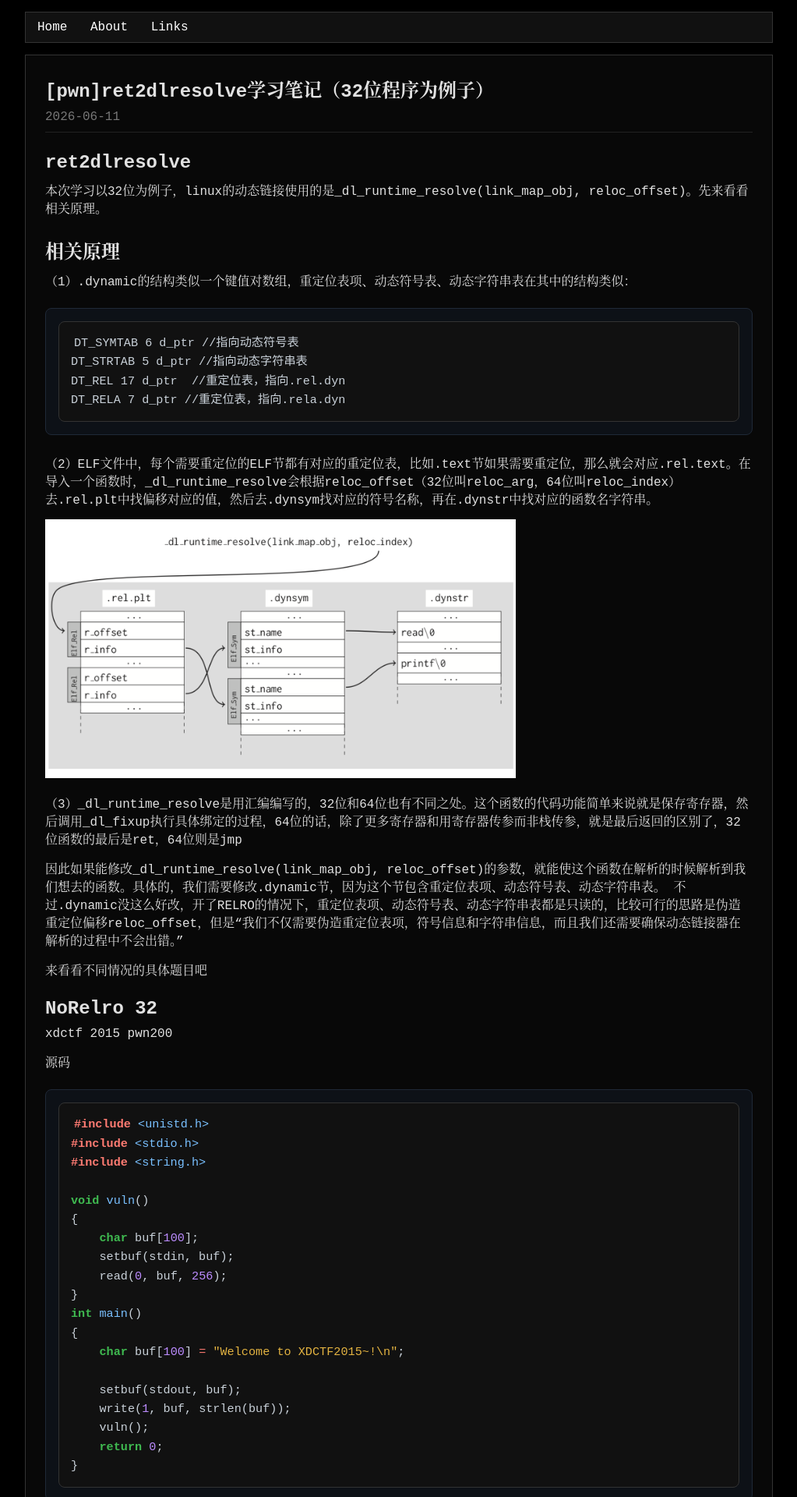
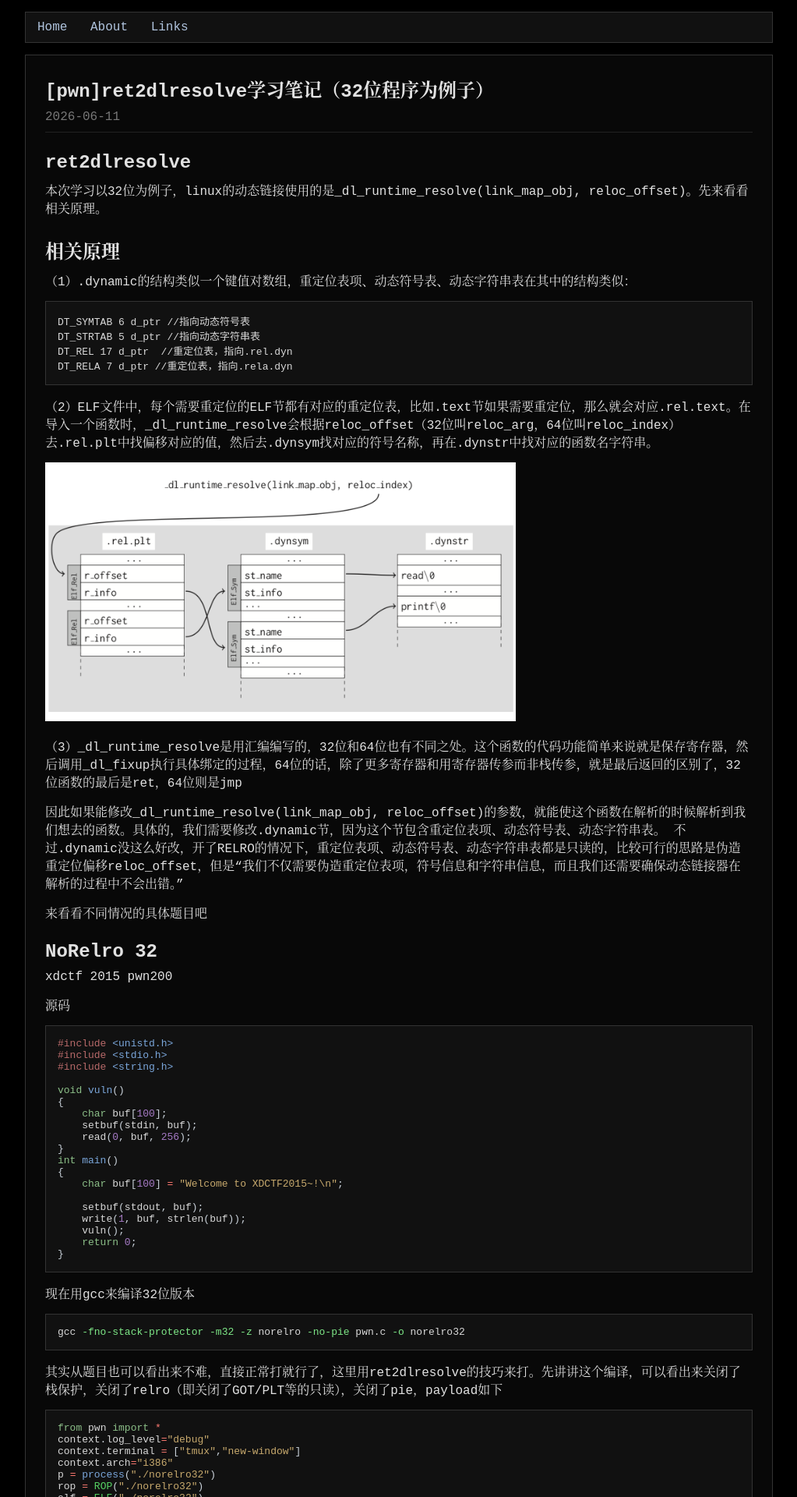
Before and after one commit to NTC627/ntc627.github.io, a Jekyll site: the page built from _posts/2026-06-11-ret2dlresolve.md, in a window 1280 px wide. Shown: the top 1920 px of the page at 78% size, without its empty margins (128-1151 px from the left). Built offline with Jekyll 4.4.1, drawn with Linux system fonts in a browser that asks for light colours.

Commit message:
style modified

```diff
--- a/assets/css/style.css
+++ b/assets/css/style.css
@@ -35,12 +35,13 @@
   }
 
   a {
-  color: #ffffff;
+  color: #b0c4de;
   text-decoration: none;
   }
 
   a:hover {
-  text-decoration: underline;
+    color: #ffffff;
+    text-decoration: underline;
   }
 
   .navbar {
@@ -314,7 +315,7 @@
     margin-bottom: 15px;
   }
 
-  .post-content .highlight pre {
+  .post-content pre {
     background: #111;
     border: 1px solid #333;
     padding: 15px;
@@ -323,8 +324,7 @@
   }
 
   .post-content code {
-    background: #111;
-    padding: 2px 4px;
+    color: #d8d8d8;
   }
 
   .post-content blockquote {
@@ -347,35 +347,17 @@
    Rouge Syntax Highlight
    ========================= */
 
-.highlight {
-  background: #0d1117;
-  border: 1px solid #1f2937;
-  border-radius: 8px;
-  padding: 1rem;
-  overflow-x: auto;
-  margin: 1.5rem 0;
+/* comments */
+
+.post-content .highlight {
+  margin-bottom: 15px;
 }
-
-
-.highlight code {
-  background: transparent;
-  color: #c9d1d9;
-  font-family: "JetBrains Mono",
-               "Fira Code",
-               "Cascadia Code",
-               monospace;
-  font-size: 0.95rem;
-  line-height: 1.6;
-}
-
-/* comments */
 
 .highlight .c,
 .highlight .cm,
 .highlight .c1,
 .highlight .cs {
-  color: #6e7681;
-  font-style: italic;
+  color: #666;
 }
 
 /* keywords */
@@ -387,8 +369,7 @@
 .highlight .kp,
 .highlight .kr,
 .highlight .kt {
-  color: #3fb950;
-  font-weight: 600;
+  color: #8cbf88;
 }
 
 /* strings */
@@ -402,7 +383,7 @@
 .highlight .sh,
 .highlight .si,
 .highlight .sx {
-  color: #e3b341;
+  color: #c7a96d;
 }
 
 /* numbers */
@@ -413,14 +394,14 @@
 .highlight .mi,
 .highlight .mo,
 .highlight .il {
-  color: #bc8cff;
+  color: #a57ac4;
 }
 
 /* functions */
 
 .highlight .nf,
 .highlight .fm {
-  color: #79c0ff;
+  color: #7aa6da;
 }
 
 /* class/type */
@@ -455,14 +436,13 @@
 /* preprocessor */
 
 .highlight .cp {
-  color: #ff7b72;
-  font-weight: bold;
+  color: #b86a6a;
 }
 
 /* include path */
 
 .highlight .cpf {
-  color: #79c0ff;
+  color: #7aa6da;
 }
 
 /* punctuation */
```
